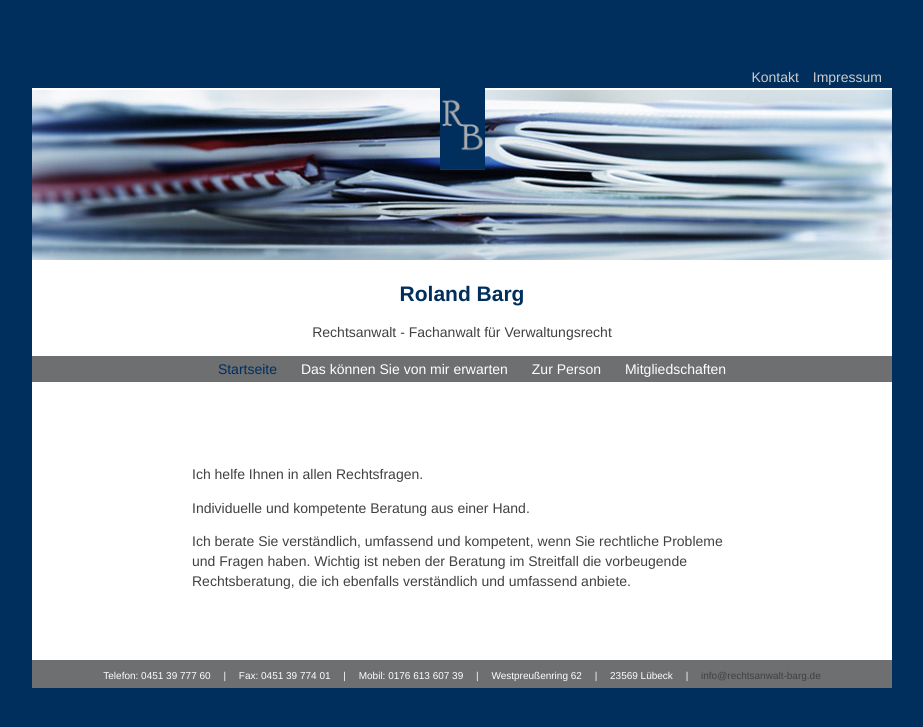
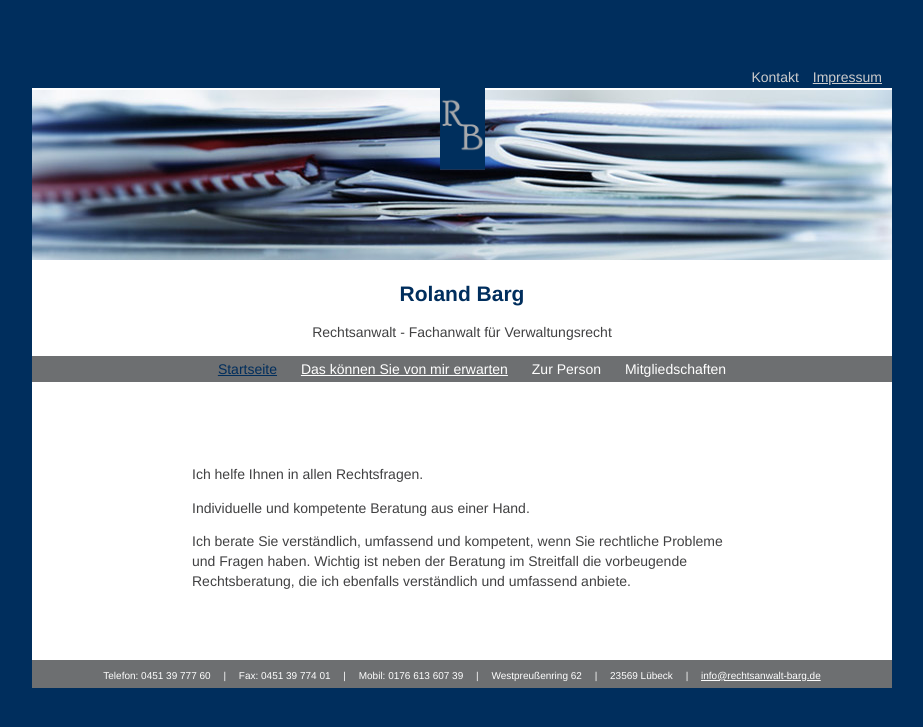
Before and after one commit to RWCB/rechtsanwalt-barg, a Jekyll site: the page built from index.md, in a window 1280 px wide. Shown: the top 727 px of the page, without its empty margins (178-1101 px from the left). Built offline with Jekyll 4.4.1, drawn with Linux system fonts in a browser that asks for light colours; our own code applies the rules of GitHub Pages for plain Markdown files; a script that is not in the unit is left out; the repository's description, which GitHub fills in, is left out.

Commit message:
Update style.scss

```diff
--- a/assets/css/style.scss
+++ b/assets/css/style.scss
@@ -17,7 +17,6 @@ body {
 
 a, a:link, a:visited, a:hover, :active, a.activeLink {
   color: #414142;
-  text-decoration: none;
 }
 
 .wrapper {
@@ -145,7 +144,12 @@ footer > ul > li {
   display: inline;
 }
 
-footer > ul > li > a {
+footer > ul > li > a,
+footer > ul > li > a:link,
+footer > ul > li > a:visited,
+footer > ul > li > a:hover,
+footer > ul > li > a:active,
+footer > ul > li > a.activeLink {
   text-decoration: underline;
   color: white;
 }
```
